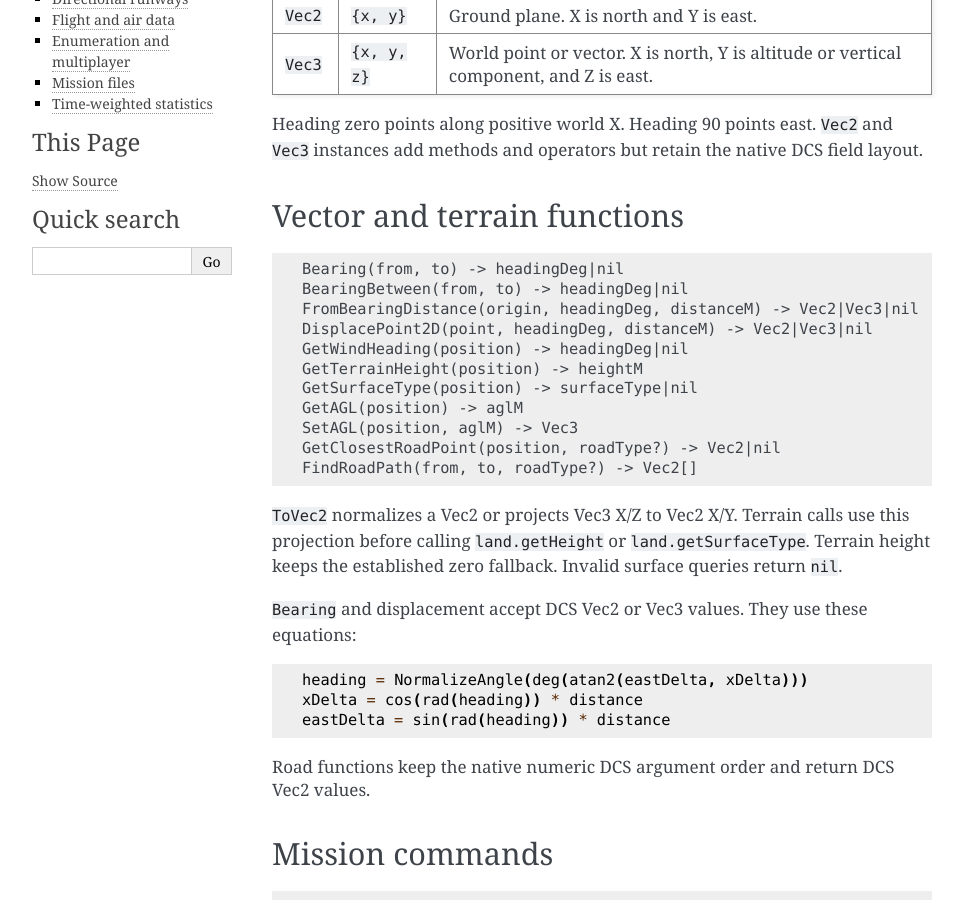
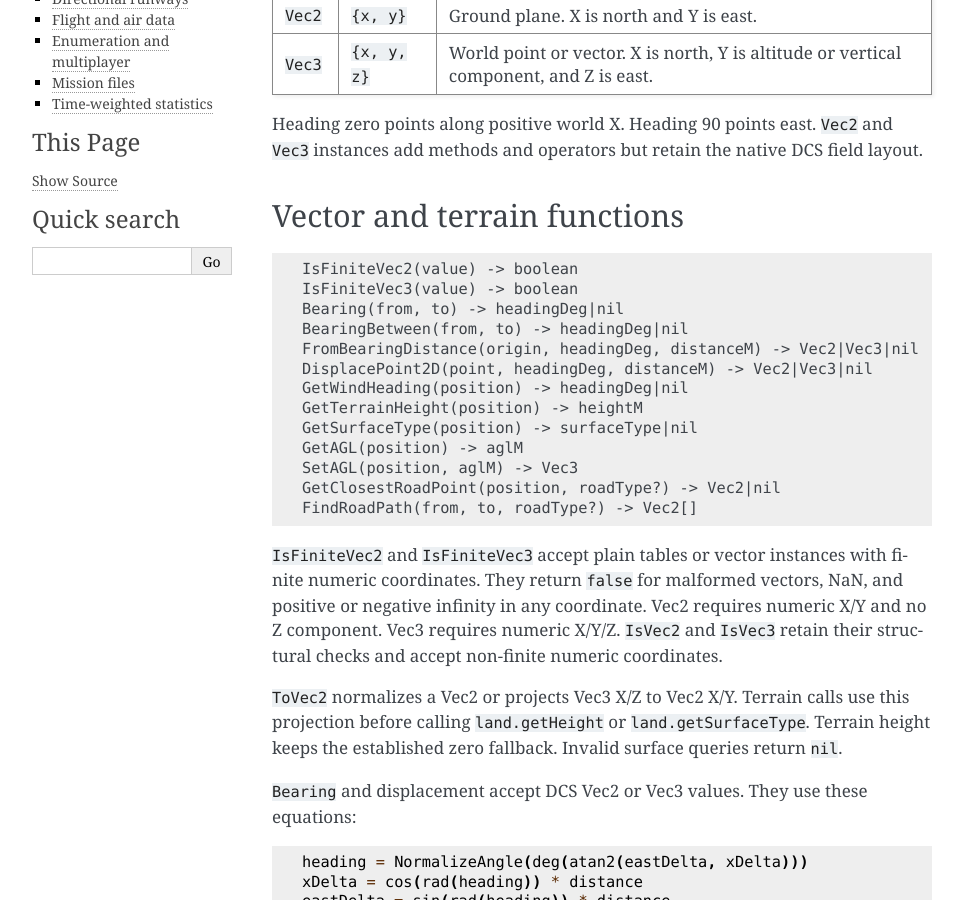
Before and after one commit to YoloWingPixie/dcs-harness, a Sphinx documentation site: the page built from docs/api.rst, in a window 1280 px wide and 900 px high, scrolled down 274 px. Shown: the whole window, without its empty margins (148-1112 px from the left). Built offline with Sphinx 7.4.7, drawn with Linux system fonts in a browser that asks for light colours.

Commit message:
feat: add isFiniteVector checks (#18)
## Summary

Adds finite vector checks

```diff
--- a/docs/api.rst
+++ b/docs/api.rst
@@ -26,6 +26,8 @@ Vector and terrain functions
 
 ::
 
+   IsFiniteVec2(value) -> boolean
+   IsFiniteVec3(value) -> boolean
    Bearing(from, to) -> headingDeg|nil
    BearingBetween(from, to) -> headingDeg|nil
    FromBearingDistance(origin, headingDeg, distanceM) -> Vec2|Vec3|nil
@@ -37,6 +39,8 @@ Vector and terrain functions
    SetAGL(position, aglM) -> Vec3
    GetClosestRoadPoint(position, roadType?) -> Vec2|nil
    FindRoadPath(from, to, roadType?) -> Vec2[]
+
+``IsFiniteVec2`` and ``IsFiniteVec3`` accept plain tables or vector instances with finite numeric coordinates. They return ``false`` for malformed vectors, NaN, and positive or negative infinity in any coordinate. Vec2 requires numeric X/Y and no Z component. Vec3 requires numeric X/Y/Z. ``IsVec2`` and ``IsVec3`` retain their structural checks and accept non-finite numeric coordinates.
 
 ``ToVec2`` normalizes a Vec2 or projects Vec3 X/Z to Vec2 X/Y. Terrain calls use this projection before calling ``land.getHeight`` or ``land.getSurfaceType``. Terrain height keeps the established zero fallback. Invalid surface queries return ``nil``.
 
```
Also changed, not shown: CHANGELOG.md (+2 -0 lines), 5 other files.
